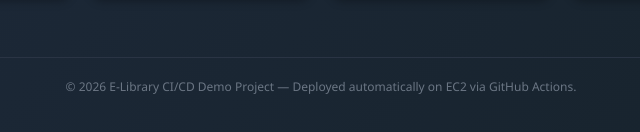
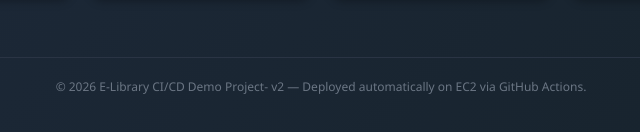
Before and after one commit to yuvanisham-crypto/elibrary-cicd-demo-2-, a plain HTML site: page index.html in a window 1280 px wide. Shown: the part 508-640 px from the top of the page, 319-959 px from the left. Drawn offline with Linux system fonts and the light colour scheme.

Commit message:
Update footer text for E-Library CI/CD Demo Project

```diff
--- a/index.html
+++ b/index.html
@@ -111,7 +111,7 @@
 </section>
 
 <footer>
-  &copy; 2026 E-Library CI/CD Demo Project &mdash; Deployed automatically on EC2 via GitHub Actions.
+  &copy; 2026 E-Library CI/CD Demo Project- v2 &mdash; Deployed automatically on EC2 via GitHub Actions.
 </footer>
 
 <script>
```
